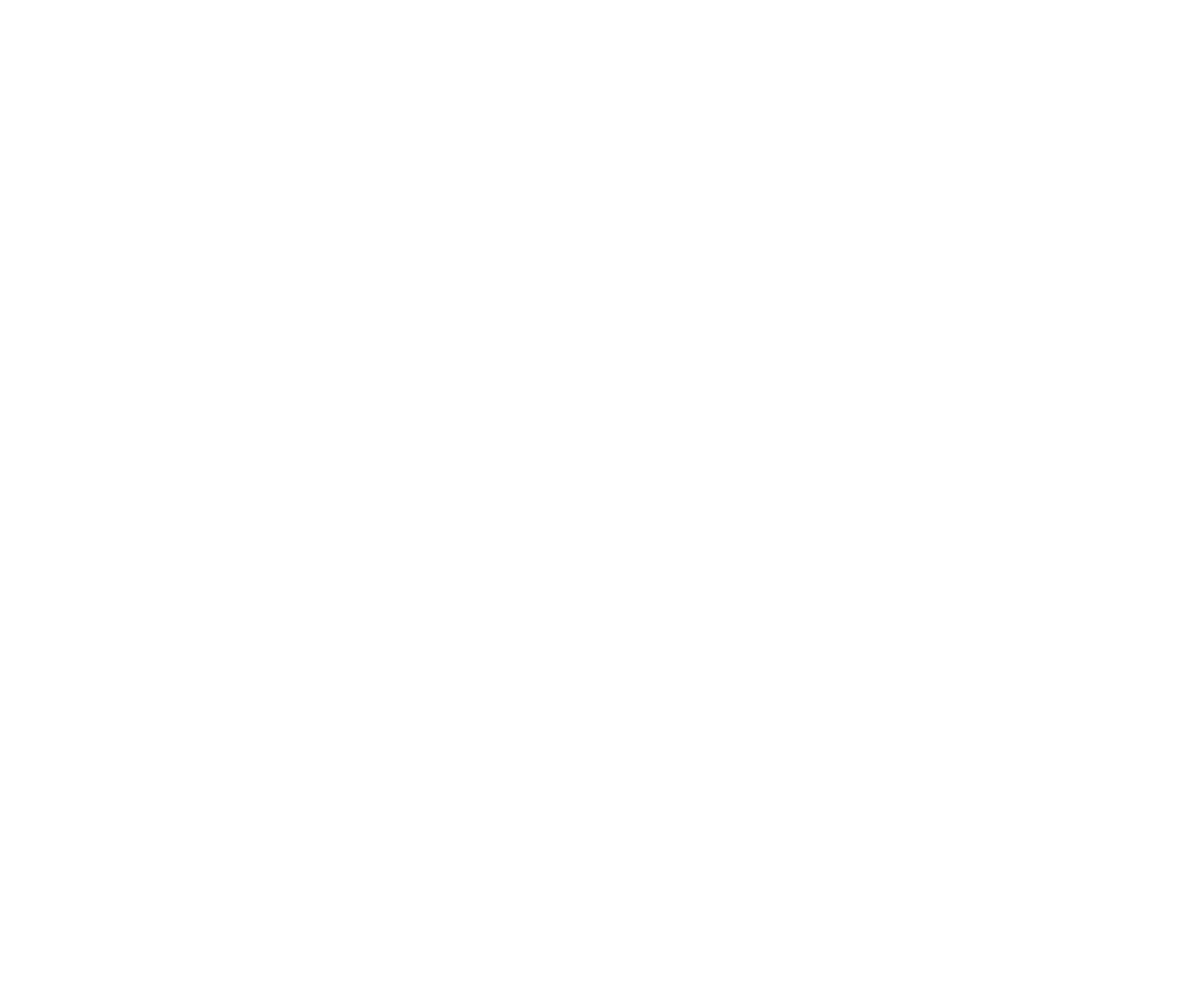
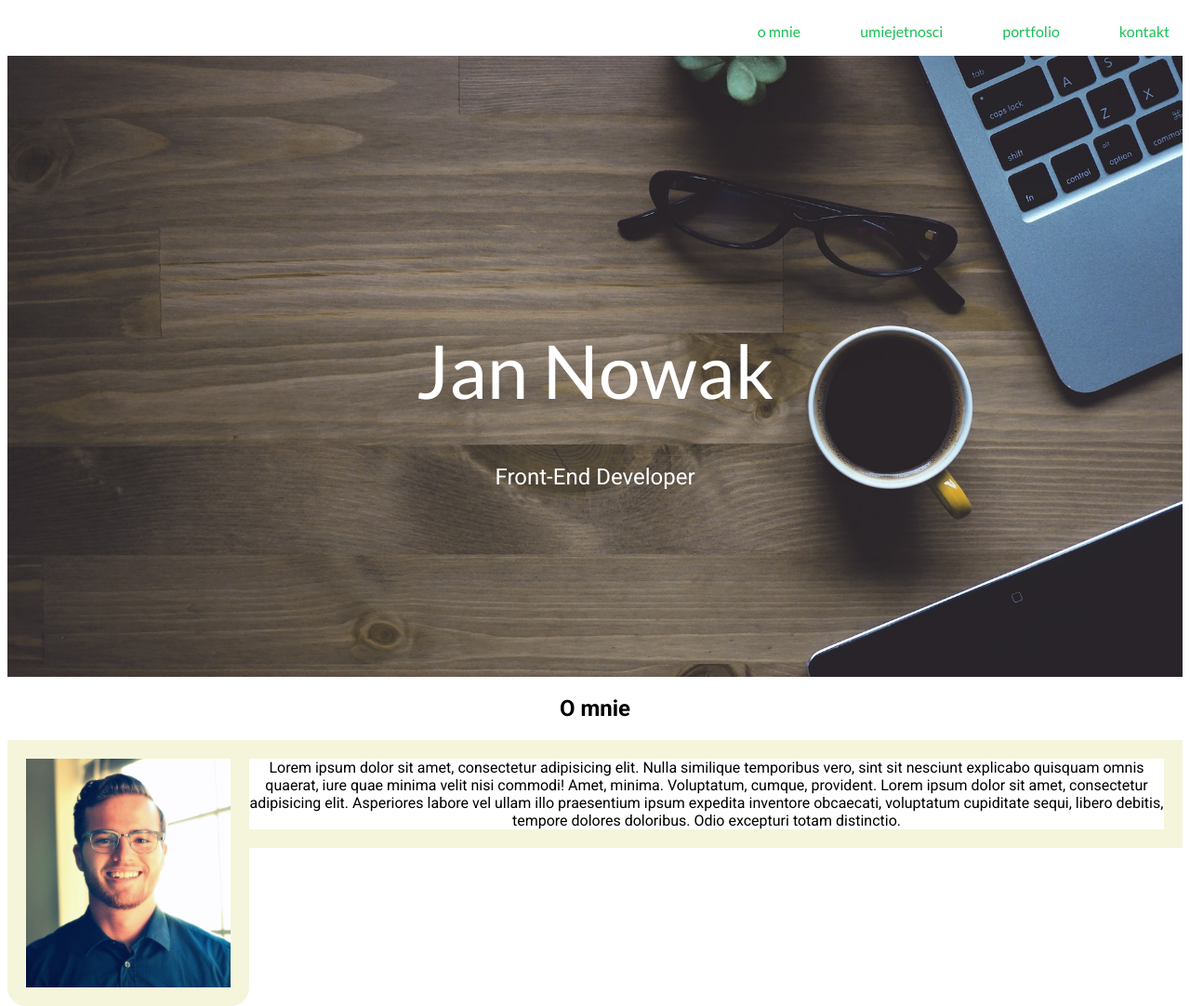
Before and after one commit to Gacek01/Projekt-Strony-1, a plain HTML site: page index.html in a window 1280 px wide. Shown: the whole page at 93% size. Before the commit the page ends 800 px from the top, so only its background shows below. Drawn offline with Linux system fonts and the light colour scheme.

Commit message:
navigation, header, about

```diff
--- a/css/style.css
+++ b/css/style.css
@@ -1,4 +1,92 @@
-font-family: 'Lato',
-sans-serif;
-font-family: 'Roboto',
-sans-serif;
+* {
+	box-sizing: border-box;
+}
+
+body {
+	font-family: 'Lato', sans-serif;
+	font-family: 'Roboto', sans-serif;
+}
+
+
+/*Menu nawigacyjne / Start*/
+
+#main-nav {
+	position: fixed;
+	text-align: right;
+	width: 100%;
+	background-color: white;
+	z-index: 30;
+	margin: 0;
+}
+
+li {
+	font-family: Lato;
+	padding: 0px 30px 0px 30px;
+	text-decoration: none;
+	display: inline-block;
+	margin: 0;
+}
+
+li a {
+	text-decoration: none;
+	color: #1ac056;
+}
+
+
+/*Menu nawigacyjne / Koniec*/
+
+#main-header {
+	background-image: url(/img/header-background.jpg);
+	background-position: center;
+	background-size: cover;
+	position: relative;
+	height: 90vh;
+}
+
+#main-header > #header-content {
+	font-family: 'Roboto';
+	position: absolute;
+	top: 40%;
+	right: 0;
+	margin: auto;
+	width: 50%;
+	text-align: center;
+	transform: translate(-50%);
+}
+
+#main-header > #header-content > h1 {
+	font-family: 'Lato';
+	font-weight: bold;
+	font-size: 5em;
+	color: white;
+	font-weight: 100;
+}
+
+#main-header > #header-content > h2 {
+	font-family: 'Roboto';
+	font-weight: 100;
+	color: white;
+}
+
+#about figure {
+	text-align: center;
+	margin: 0;
+}
+
+#about {
+	width: 100%;
+	text-align: center;
+}
+
+#about img {
+	width: 100%;
+	max-width: 260px;
+	border: 20px solid beige;
+	border-radius: 20px;
+	float: left;
+}
+
+#about div {
+	width: 100%;
+	border: 20px solid beige;
+}
--- a/index.html
+++ b/index.html
@@ -7,6 +7,29 @@
 	<link href="https://fonts.googleapis.com/css?family=Lato:400,700|Roboto:400,700" rel="stylesheet">
 	<link rel="stylesheet" href="css/style.css"> </head>
 
-<body> </body>
+<body>
+	<!--Menu navigacyjne / Start-->
+	<nav id="main-nav">
+		<ul>
+			<li class="menu-item"><a href="#about">o mnie</a></li>
+			<li class="menu-item"><a href="#skills">umiejetnosci</a></li>
+			<li class="menu-item"><a href="#portfolio">portfolio</a></li>
+			<li class="menu-item"><a href="#contact">kontakt</a></li>
+		</ul>
+	</nav>
+	<!--Menu navigacyjne / Koniec-->
+	<!--Główny naglowek / Start-->
+	<header id="main-header">
+		<div id="header-content">
+			<h1>Jan Nowak</h1>
+			<h2>Front-End Developer</h2></div>
+	</header>
+	<!--Główny naglowek / Koniec-->
+	<section id="about">
+		<h2>O mnie</h2>
+		<figure class="kol"><img src="img/jan-nowak.jpg" alt="my photo"></figure>
+		<div class="kol">Lorem ipsum dolor sit amet, consectetur adipisicing elit. Nulla similique temporibus vero, sint sit nesciunt explicabo quisquam omnis quaerat, iure quae minima velit nisi commodi! Amet, minima. Voluptatum, cumque, provident. Lorem ipsum dolor sit amet, consectetur adipisicing elit. Asperiores labore vel ullam illo praesentium ipsum expedita inventore obcaecati, voluptatum cupiditate sequi, libero debitis, tempore dolores doloribus. Odio excepturi totam distinctio.</div>
+	</section>
+</body>
 
 </html>
```
